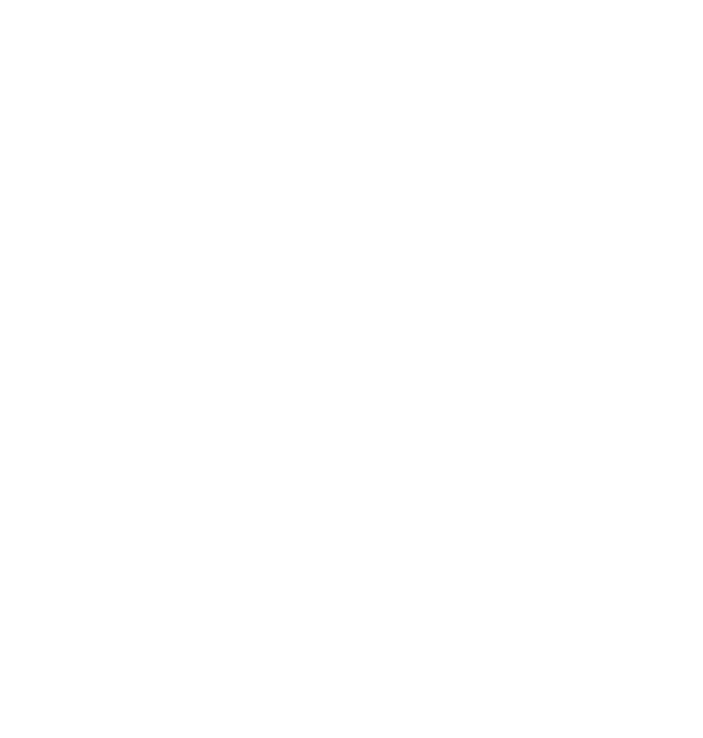
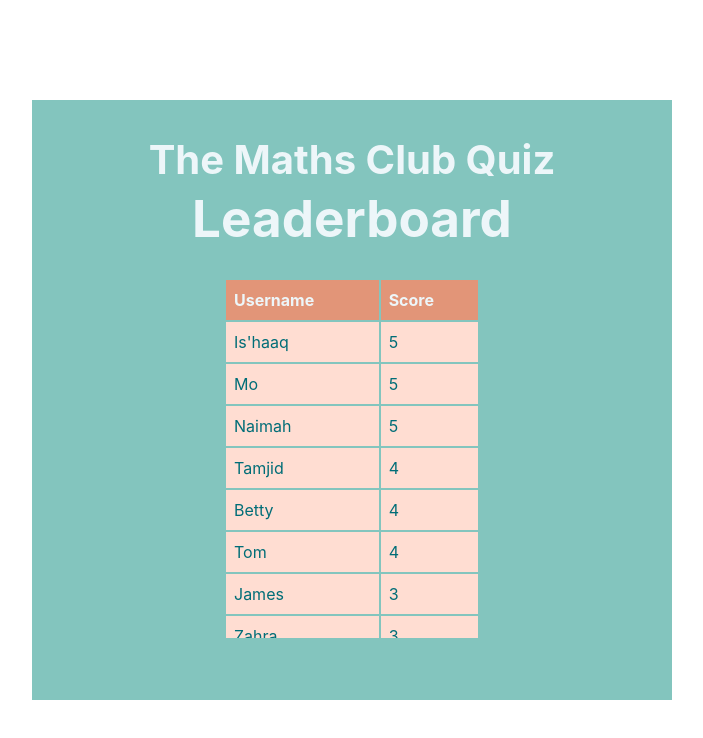
Before and after one commit to mtk3276/maths-quiz-frontend, a React (Vite) app: page /leaderboard in a window 1280 px wide. Shown: the top 738 px of the page, without its empty margins (288-991 px from the left). Built offline with nearby package versions, Linux system fonts and the light colour scheme.

Commit message:
feat: add leaderboard with hardcoded data and styles

```diff
--- /dev/null
+++ b/src/routes/LeaderboardPage.css
@@ -0,0 +1,46 @@
+.leaderboard-page {
+    width: 50vw;
+    height: 75vh;
+    background-color: #83C5BE;
+    color: #EDF6F9;
+    display: flex;
+    flex-direction: column;
+    justify-content: center;
+    align-items: center;
+    box-sizing: border-box;
+    padding: 0;
+    margin: 0;
+}
+
+.leaderboard-container {
+    margin: 5% 0;
+    height: 60%;
+    overflow-y: auto;
+}
+
+.leaderboard {
+    width: 20vw;
+}
+
+thead {
+    top: 0;
+    position: sticky;
+}
+
+tr {
+    border-bottom: 2px solid #E29578;
+    text-align: left;
+}
+
+th {
+    background-color: #E29578;
+    padding: 8px;
+    border: none;
+}
+
+td {
+    background-color: #FFDDD2;
+    color: #006D77;
+    padding: 8px;
+    border: none;
+}
--- a/src/routes/LeaderboardPage.jsx
+++ b/src/routes/LeaderboardPage.jsx
@@ -1,7 +1,34 @@
+import { scores } from "./scores"
+import "./LeaderboardPage.css"
+
 export default function LeaderboardPage() {
     return (
-        <>
+        <div className="leaderboard-page">
+            <h2>The Maths Club Quiz</h2>
+            <h1>Leaderboard</h1>
+            <div className="leaderboard-container">
+                <table className="leaderboard">
+                    <thead>
+                        <tr>
+                            <th>Username</th>
+                            <th>Score</th>
+                        </tr>
+                    </thead>
+                    <tbody>
+                        {
+                            scores
+                                .sort( (a, b) => b.score > a.score ? 1 : -1 )
+                                .map(d => (
+                                <tr>
+                                    <td>{d.username}</td>
+                                    <td>{d.score}</td>
+                                </tr>
+                            ))
+                        }
 
-        </>
+                    </tbody>
+                </table>
+            </div>
+        </div>
     )
-}
+};
--- /dev/null
+++ b/src/routes/scores.js
@@ -0,0 +1,19 @@
+export const scores = [
+    { username: "Muhsina", score: 1 },
+    { username: "Aamilah", score: 2 },
+    { username: "Tom", score: 4 },
+    { username: "Will", score: 2 },
+    { username: "Naimah", score: 5 },
+    { username: "Mo", score: 5 },
+    { username: "Jane", score: 2 },
+    { username: "Naim", score: 1 },
+    { username: "Harry", score: 3 },
+    { username: "Bob", score: 1 },
+    { username: "Dick", score: 1 },
+    { username: "John", score: 3 },
+    { username: "Zahra", score: 3 },
+    { username: "Is\'haaq", score: 5 },
+    { username: "Betty", score: 4 },
+    { username: "James", score: 3 },
+    { username: "Tamjid", score: 4 },
+];
```
